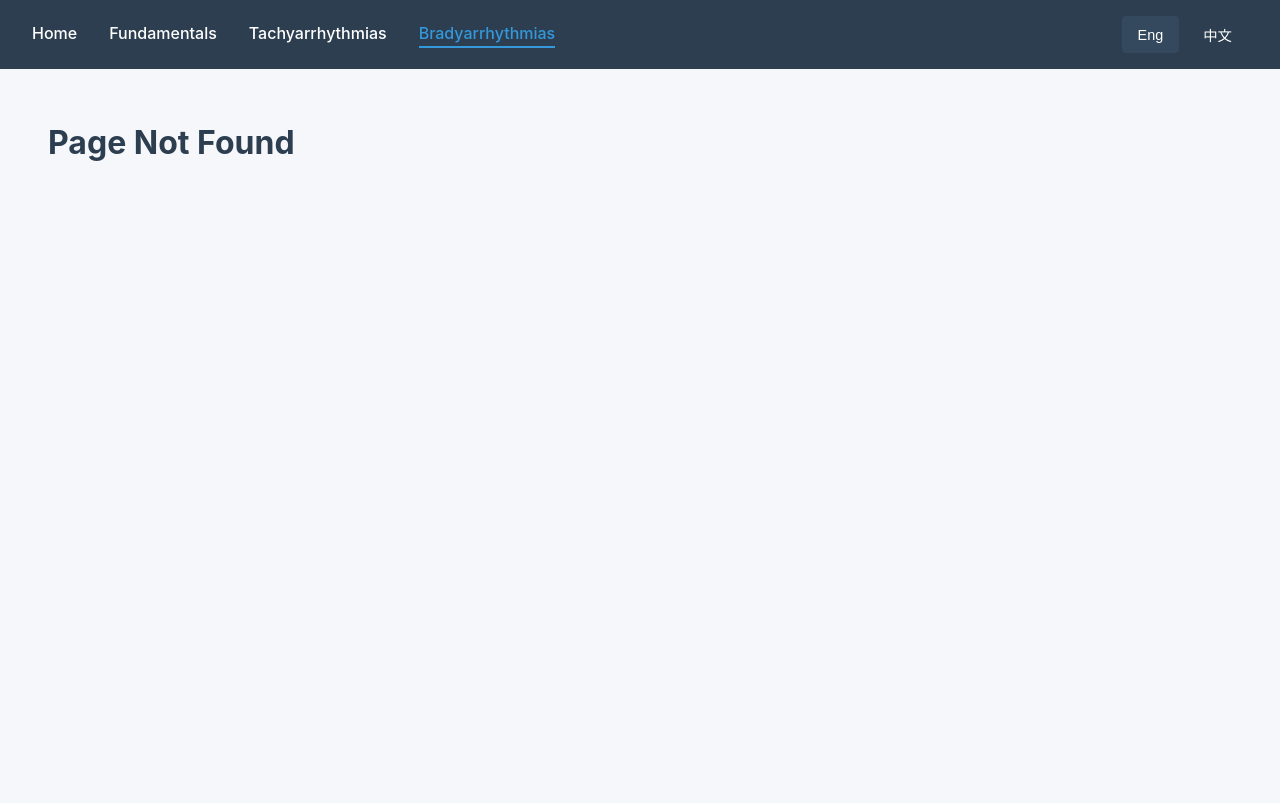
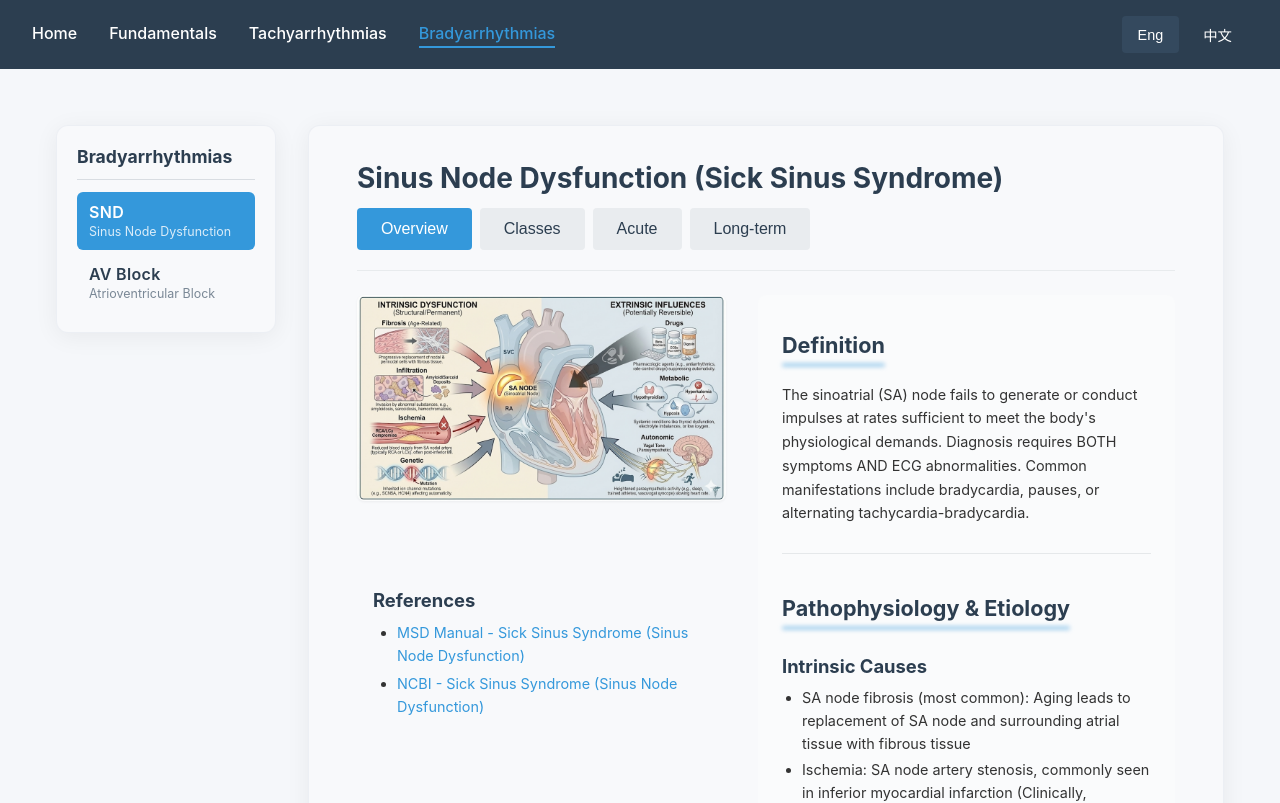
Before and after one commit to Evelyn68961/arrhythmia-guide, a React (Vite) app: page /bradyarrhythmias/snd in a window 1280 px wide. Before the commit this address had no page. Shown: the top 803 px of the page. Built offline with nearby package versions, Linux system fonts and the light colour scheme; the HTML template or start-up script is replaced by a standard one.

Commit message:
layout fix

```diff
--- a/src/App.jsx
+++ b/src/App.jsx
@@ -2,13 +2,18 @@ import { BrowserRouter, Routes, Route, Navigate } from 'react-router-dom'
 import { LanguageProvider } from './context/LanguageContext'
 import Navbar from './components/Navbar'
 import Home from './pages/Home'
-import Fundamentals from './pages/Fundamentals'
+import FundamentalsLayout from './pages/FundamentalsLayout'
+import CardiacElectro from './pages/CardiacElectro'
+import ECGInterpret from './pages/ECGInterpret'
+import ArrhyOverview from './pages/ArrhyOverview'
 import TachyLayout from './pages/TachyLayout'
 import SVT from './pages/SVT'
 import AF from './pages/AF'
 import VT from './pages/VT'
 import VF from './pages/VF'
-import Brady from './pages/Brady'
+import BradyLayout from './pages/BradyLayout'
+import SND from './pages/SND'
+import AVBlock from './pages/AVBlock'
 import NotFound from './pages/NotFound'
 
 function App() {
@@ -21,7 +26,16 @@ function App() {
         <main>
           <Routes>
             <Route path="/" element={<Home />} />
-            <Route path="/fundamentals" element={<Fundamentals />} />
+
+            {/* Fundamentals — layout route + nested topic children.
+                Same pattern as Tachy/Brady: <FundamentalsLayout /> provides
+                the sidebar + <Outlet />, each child route fills the Outlet. */}
+            <Route path="/fundamentals" element={<FundamentalsLayout />}>
+              <Route index element={<Navigate to="electrophysiology" replace />} />
+              <Route path="electrophysiology" element={<CardiacElectro />} />
+              <Route path="ecg" element={<ECGInterpret />} />
+              <Route path="overview" element={<ArrhyOverview />} />
+            </Route>
 
             {/* Tachyarrhythmias — layout route + nested children.
                 TachyLayout renders the sidebar + <Outlet />, and whichever
@@ -41,8 +55,12 @@ function App() {
               <Route path="vf" element={<VF />} />
             </Route>
 
-            {/* Bradyarrhythmias - nested routes */}
-            <Route path="/bradyarrhythmias" element={<Brady />} />
+            {/* Bradyarrhythmias — layout route + nested condition children. */}
+            <Route path="/bradyarrhythmias" element={<BradyLayout />}>
+              <Route index element={<Navigate to="snd" replace />} />
+              <Route path="snd" element={<SND />} />
+              <Route path="avblock" element={<AVBlock />} />
+            </Route>
 
             <Route path="*" element={<NotFound />} />
           </Routes>
--- a/src/pages/AVBlock.jsx
+++ b/src/pages/AVBlock.jsx
@@ -18,10 +18,10 @@ export default function AVBlock() {
   return (
     <div className="content">
 
-      {/* Title */}
+      {/* Title + tabs in one row */}
+      <div className="content-header">
         <h2>{data.topic[lang]}</h2>
 
-      {/* Section Tabs */}
         <div className="section-tabs">
           {tabs.map((tab, index) => (
             <button
@@ -32,6 +32,7 @@ export default function AVBlock() {
               {tab.label[lang]}
             </button>
           ))}
+        </div>
       </div>
 
       {/* Two Column Layout */}
--- a/src/pages/Brady.jsx
+++ /dev/null
@@ -1,55 +0,0 @@
-import { useEffect } from 'react'
-import { useLocation } from 'react-router-dom'
-import { useLanguage } from '../context/LanguageContext'
-import SND from './SND'
-import AVBlock from './AVBlock'
-
-export default function Brady() {
-  const location = useLocation()
-  // Read shared language from context instead of owning local state.
-  const { lang } = useLanguage()
-
-  // Scroll to section when hash exists on page load
-  useEffect(() => {
-    if (location.hash) {
-      const element = document.querySelector(location.hash)
-      if (element) {
-        element.scrollIntoView({ behavior: 'smooth' })
-      }
-    }
-  }, [location.hash])
-
-  const scrollToSection = (id) => {
-    const element = document.getElementById(id)
-    if (element) {
-      element.scrollIntoView({ behavior: 'smooth' })
-      window.history.pushState(null, '', `#${id}`)
-    }
-  }
-
-  return (
-    <div>
-      <div className="section-header">
-        <h1>{lang === 'en' ? 'Bradyarrhythmias' : '慢速心律不整'}</h1>
-
-        <nav className="section-nav">
-          <button onClick={() => scrollToSection('snd')}>
-            {lang === 'en' ? 'Sinus Node Dysfunction (SND)' : '竇房結功能異常'}
-          </button>
-          <button onClick={() => scrollToSection('avblock')}>
-            {lang === 'en' ? 'AV Block' : '房室傳導阻滯'}
-          </button>
-        </nav>
-      </div>
-
-      {/* Children read `lang` from context directly — no prop-drilling. */}
-      <section id="snd" className="section-wrapper">
-        <SND />
-      </section>
-
-      <section id="avblock" className="section-wrapper">
-        <AVBlock />
-      </section>
-    </div>
-  )
-}
--- /dev/null
+++ b/src/pages/BradyLayout.jsx
@@ -0,0 +1,45 @@
+import { NavLink, Outlet } from 'react-router-dom'
+import { useLanguage } from '../context/LanguageContext'
+
+/**
+ * BradyLayout — the "layout route" for /bradyarrhythmias/*
+ * Same pattern as TachyLayout: sticky sidebar + <Outlet /> for child routes.
+ */
+export default function BradyLayout() {
+  const { lang } = useLanguage()
+
+  const conditions = [
+    {
+      path: 'snd',
+      abbr: 'SND',
+      full: { en: 'Sinus Node Dysfunction', zh: '竇房結功能異常' },
+    },
+    {
+      path: 'avblock',
+      abbr: 'AV Block',
+      full: { en: 'Atrioventricular Block', zh: '房室傳導阻滯' },
+    },
+  ]
+
+  return (
+    <div className="sidebar-layout">
+      <aside className="condition-sidebar">
+        <h2 className="sidebar-title">
+          {lang === 'en' ? 'Bradyarrhythmias' : '慢速心律不整'}
+        </h2>
+        <nav>
+          {conditions.map((c) => (
+            <NavLink key={c.path} to={c.path} className="condition-link">
+              <span className="condition-link__abbr">{c.abbr}</span>
+              <span className="condition-link__full">{c.full[lang]}</span>
+            </NavLink>
+          ))}
+        </nav>
+      </aside>
+
+      <div className="condition-content">
+        <Outlet />
+      </div>
+    </div>
+  )
+}
--- a/src/pages/SND.jsx
+++ b/src/pages/SND.jsx
@@ -22,11 +22,10 @@ export default function SND() {
   return (
     <div className="content">
 
-      {/* Title */}
-      <h2>{data.topic[lang]}</h2>
+      {/* Title + tabs in one row */}
+      <div className="content-header">
+        <h2>{data.topic[lang]}</h2>
 
-      {/* Tabs Row */}
-      <div className="tabs-row">
         <div className="section-tabs">
           {/* Overview */}
           <button
@@ -41,16 +40,16 @@ export default function SND() {
             className={activeTab === 1 && subTab === 0 ? 'active' : ''}
             onClick={() => { setActiveTab(1); setSubTab(0); }}
           >
-            {lang === 'en' ? 'Classification' : '分類'}
+            {lang === 'en' ? 'Classes' : '分類'}
           </button>
 
-          {/* SA Exit Block - only show when Tab 1 is active */}
+          {/* SA Exit Block — only show when Classification tab is active */}
           {activeTab === 1 && (
             <button
               className={subTab === 1 ? 'active' : ''}
               onClick={() => setSubTab(1)}
             >
-              {lang === 'en' ? 'SA Block (more info)' : '竇房出口阻滯'}
+              {lang === 'en' ? 'SA Block' : '竇房出口阻滯'}
             </button>
           )}
 
@@ -59,7 +58,7 @@ export default function SND() {
             className={activeTab === 2 ? 'active' : ''}
             onClick={() => { setActiveTab(2); setSubTab(0); }}
           >
-            {lang === 'en' ? 'Acute Management' : '急性處置'}
+            {lang === 'en' ? 'Acute' : '急性'}
           </button>
 
           {/* Long-term Treatment */}
@@ -67,7 +66,7 @@ export default function SND() {
             className={activeTab === 3 ? 'active' : ''}
             onClick={() => { setActiveTab(3); setSubTab(0); }}
           >
-            {lang === 'en' ? 'Long-term Treatment' : '長期治療'}
+            {lang === 'en' ? 'Long-term' : '長期'}
           </button>
         </div>
       </div>
```
Lines whose indentation alone changed are shown as unchanged.
